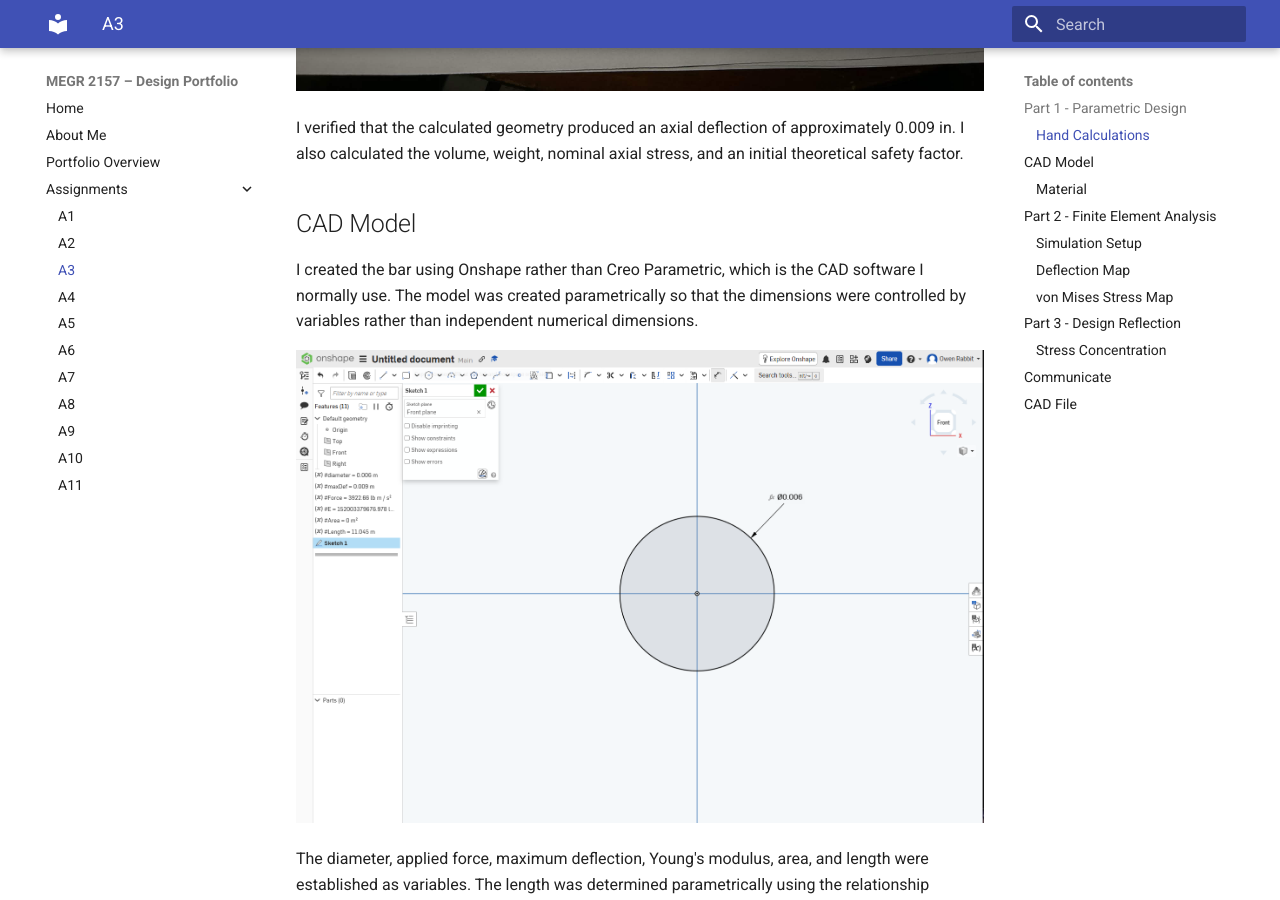
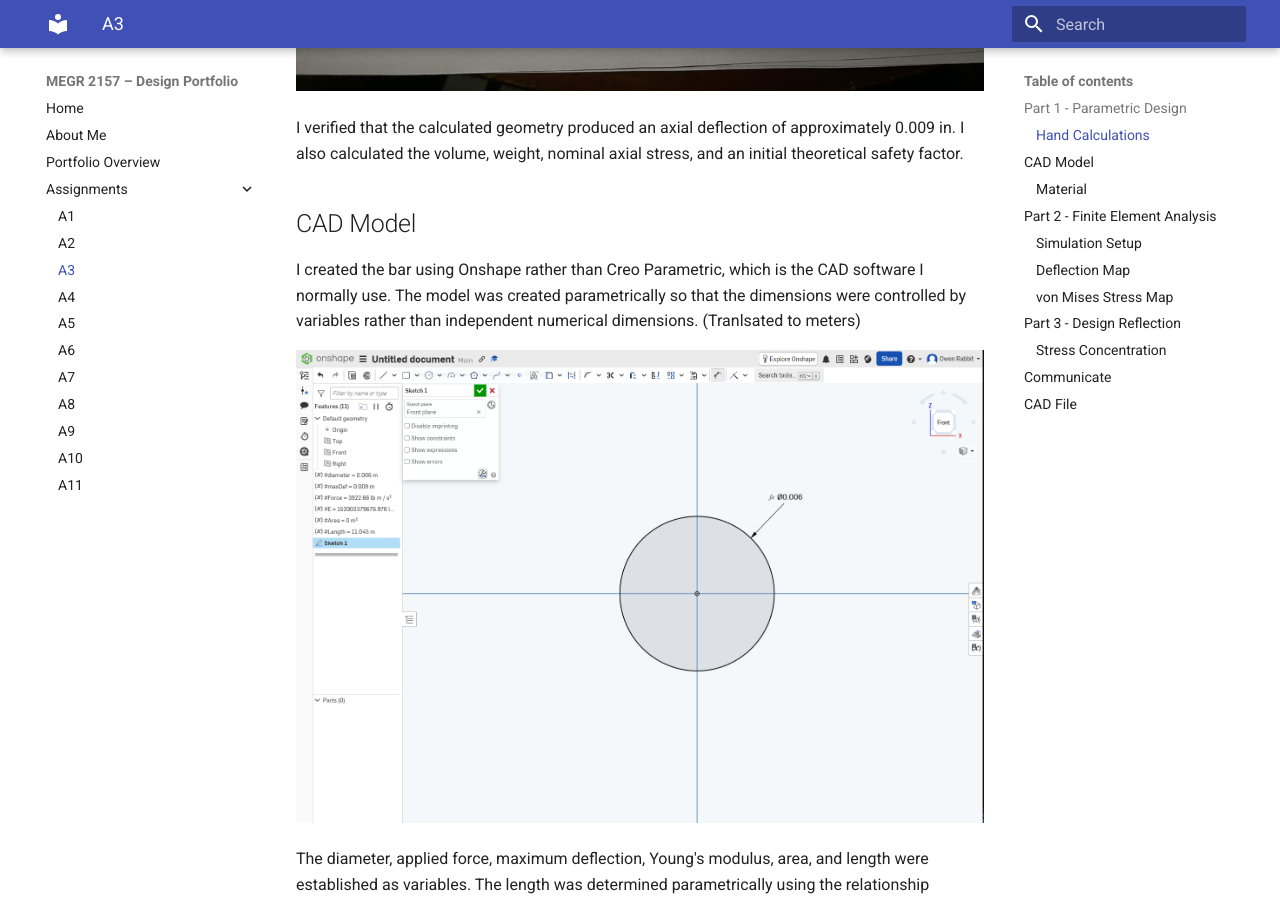
Before and after one commit to OwenHare/design-projects-portfolio, an MkDocs documentation site: the page built from docs/assignments/A03/index.md, in a window 1280 px wide and 900 px high, scrolled down 2405 px. Built offline with MkDocs 1.6.1 and Material for MkDocs 9.7.7, drawn with Linux system fonts in a browser that asks for light colours.

Commit message:
Disclaimer

```diff
--- a/docs/assignments/A03/index.md
+++ b/docs/assignments/A03/index.md
@@ -18,7 +18,7 @@ I verified that the calculated geometry produced an axial deflection of approxim
 
 ## CAD Model
 
-I created the bar using Onshape rather than Creo Parametric, which is the CAD software I normally use. The model was created parametrically so that the dimensions were controlled by variables rather than independent numerical dimensions.
+I created the bar using Onshape rather than Creo Parametric, which is the CAD software I normally use. The model was created parametrically so that the dimensions were controlled by variables rather than independent numerical dimensions. (Tranlsated to meters)
 
 ![Parametric variables and sketch](o2.PNG)
 
```
